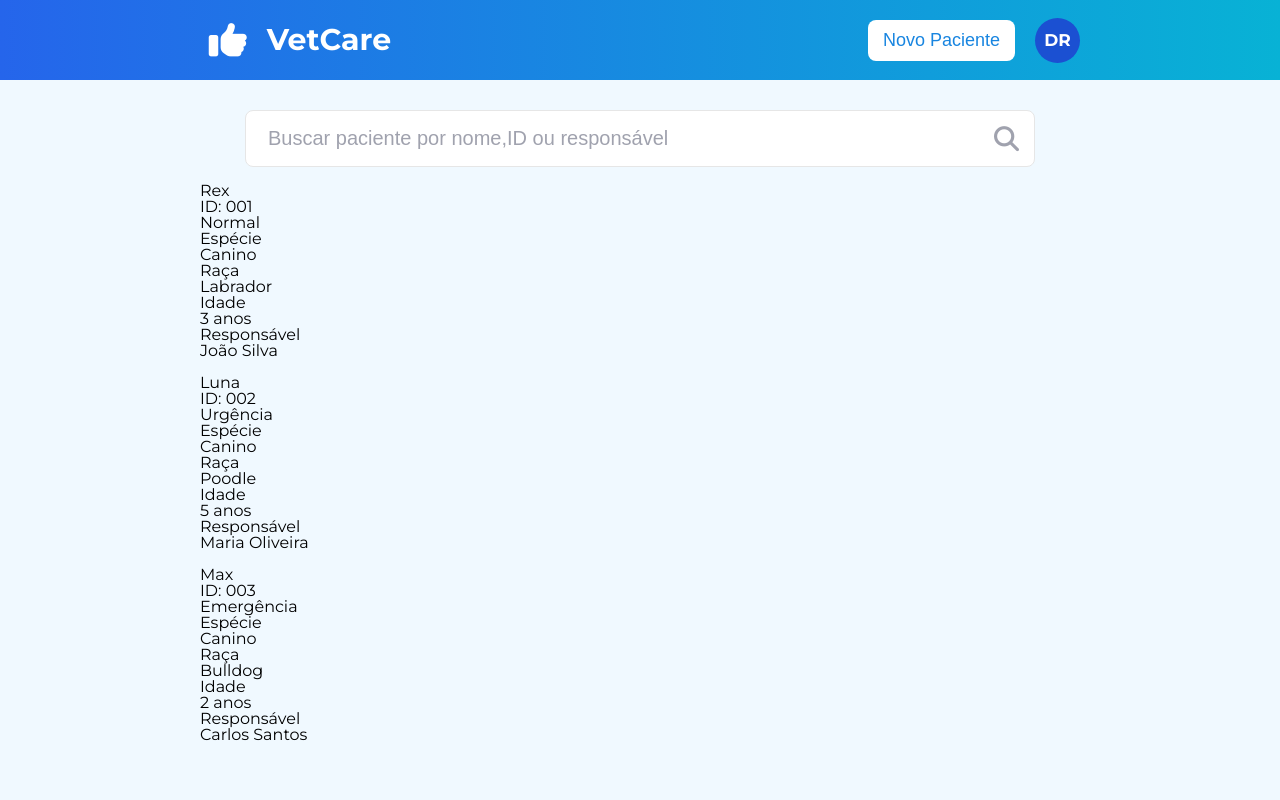
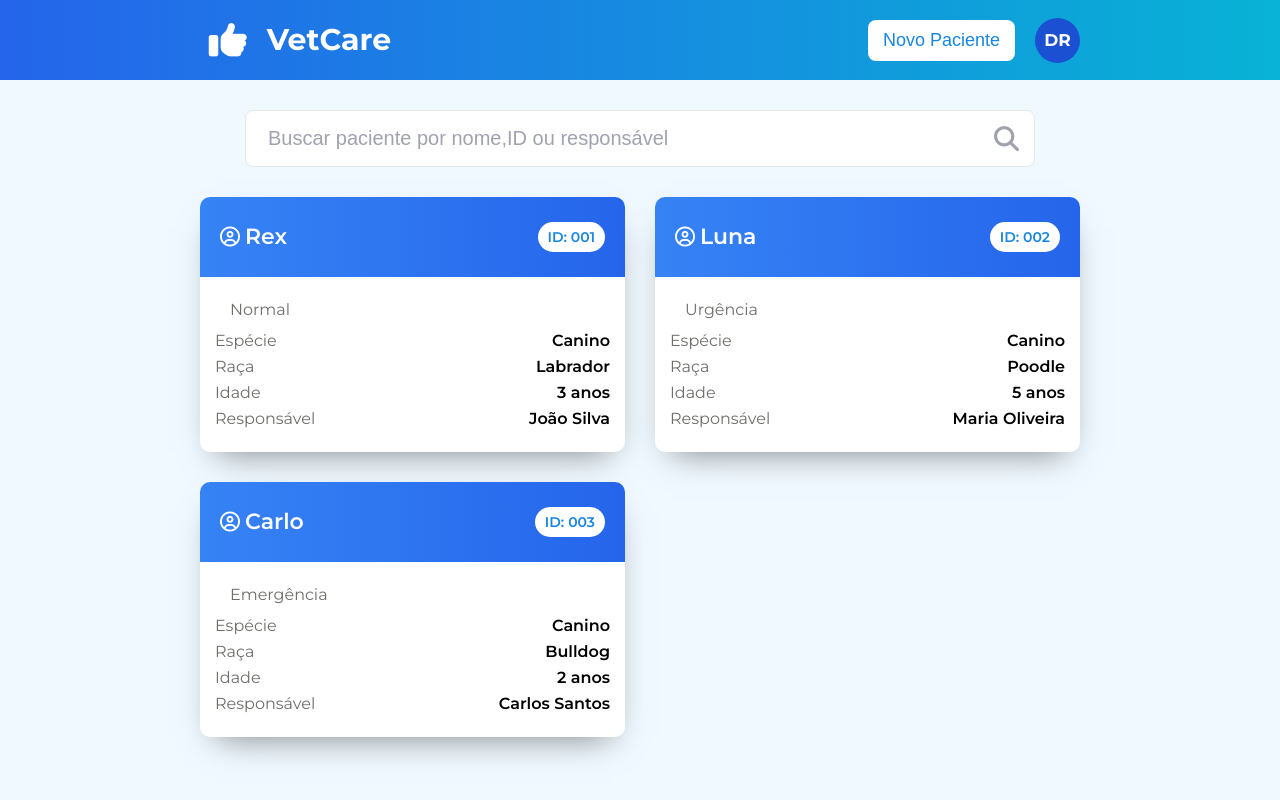
Before and after one commit to Kaue-LS/hackaton, a Flask app: page / in a window 1280 px wide. Run offline with Flask 3, Linux system fonts and the light colour scheme.

Commit message:
style: navBar and cardList desktop

```diff
--- a/static/home.css
+++ b/static/home.css
@@ -43,7 +43,7 @@
   justify-content: center;
   border-radius: 100%;
   overflow: hidden;
-  background: var(--color_blue-dark);
+  background: var(--color_blue_dark);
   color: var(--color_white);
 }
 .header .header_userOp .header_user span {
@@ -65,6 +65,7 @@
   padding: 15px 20px;
   margin-inline: auto;
   border: 1px solid var(--color_gray_light);
+  margin-bottom: 30px;
 }
 .main_home .main_nav input {
   font-size: 20px;
@@ -84,3 +85,75 @@
   font-size: 25px;
   color: var(--color_gray);
 }
+
+/* CARDLIST */
+.main_home .main_cardList {
+  display: grid;
+  grid-template-columns: 1fr 1fr;
+  gap: 30px;
+  margin-bottom: 30px;
+}
+.main_home .main_cardList article {
+  background: var(--color_white);
+  border-radius: 10px;
+  overflow: hidden;
+  box-shadow: 1px 15px 33px -16px rgba(0, 0, 0, 0.51);
+  -webkit-box-shadow: 1px 15px 33px -16px rgba(0, 0, 0, 0.51);
+  -moz-box-shadow: 1px 15px 33px -16px rgba(0, 0, 0, 0.51);
+}
+.main_home .main_cardList article header {
+  display: flex;
+  justify-content: space-between;
+  align-items: center;
+  padding: 25px 20px;
+}
+
+.main_home .main_cardList article header div {
+  display: flex;
+  justify-content: space-between;
+  align-items: center;
+  gap: 5px;
+  color: var(--color_white);
+}
+.main_home .main_cardList article header .client > h3 span {
+  font-size: 22px;
+  font-weight: 600;
+}
+.main_home .main_cardList article header .client > i {
+  font-size: 20px;
+}
+.main_home .main_cardList article header .id {
+  background-color: var(--color_white);
+  color: var(--color_blue);
+  border-radius: 30px;
+  padding: 8px 10px;
+  font-size: 14px;
+  font-weight: 600;
+}
+.main_home .main_cardList article .content {
+  padding: 25px 15px;
+  display: flex;
+  flex-direction: column;
+  justify-content: center;
+  color: var(--color_gray_dark);
+  font-size: 16px;
+  font-weight: 400;
+}
+.main_home .main_cardList article .content .status {
+  display: inline-flex;
+  gap: 15px;
+  margin-bottom: 15px;
+}
+.main_home .main_cardList article .content .info {
+  display: flex;
+  flex-direction: column;
+  gap: 10px;
+}
+.main_home .main_cardList article .content .info label {
+  display: flex;
+  justify-content: space-between;
+}
+.main_home .main_cardList article .content .info label span {
+  color: var(--color_black);
+  font-weight: 600;
+}
--- a/static/variable.css
+++ b/static/variable.css
@@ -5,8 +5,9 @@
   --color_white: #ffff;
   --color_black: #000000;
   --color_blue: #1885e0;
-  --color_blue-dark: #1b50d2;
+  --color_blue_dark: #1b50d2;
   --color_gray: #a0a2ae;
+  --color_gray_dark: #6e6e6b;
   --color_gray_light: #e6e6e6;
 }
 
@@ -34,3 +35,6 @@
     #08b2d5
   ); /* azul escuro → azul claro */
 }
+.bg_blue_gradient_right {
+  background: linear-gradient(to right, #3683f5, #2565eb);
+}
--- a/templates/home.html
+++ b/templates/home.html
@@ -30,22 +30,24 @@
         <!-- CARD-1 -->
         <article>
             <!-- head -->
-            <header>
-                <span>
-                    <img src="" alt="">
-                    <h3>Rex</h3>
-                </span>
-                <span>
+            <header class="bg_blue_gradient_right">
+                <div class="client">
+                    <i class="fa-regular fa-circle-user"></i>
+                    <h3>
+                        <span>Rex</span>
+                    </h3>
+                </div>
+                <span class="id">
                     ID: 001
                 </span>
             </header>
             <!-- body -->
-            <div>
-                <div>
+            <div class="content">
+                <div class="status">
                     <span></span>
                     <span>Normal</span>
                 </div>
-                <div>
+                <div class="info">
                     <label for="Espécie">
                         <p>Espécie</p>
                         <span>Canino</span>
@@ -68,22 +70,24 @@
         <!-- CARD-2 -->
         <article>
             <!-- head -->
-            <header>
-                <span>
-                    <img src="" alt="">
-                    <h3>Luna</h3>
-                </span>
-                <span>
+            <header class="bg_blue_gradient_right">
+                <div class="client">
+                    <i class="fa-regular fa-circle-user"></i>
+                    <h3>
+                        <span>Luna</span>
+                    </h3>
+                </div>
+                <span class="id">
                     ID: 002
                 </span>
             </header>
             <!-- body -->
-            <div>
-                <div>
+            <div class="content">
+                <div class="status">
                     <span></span>
                     <span>Urgência</span>
                 </div>
-                <div>
+                <div class="info">
                     <label for="Espécie">
                         <p>Espécie</p>
                         <span>Canino</span>
@@ -103,25 +107,27 @@
                 </div>
             </div>
         </article>
-        <!-- CARD-2 -->
+        <!-- CARD-3 -->
         <article>
             <!-- head -->
-            <header>
-                <span>
-                    <img src="" alt="">
-                    <h3>Max</h3>
-                </span>
-                <span>
+            <header class="bg_blue_gradient_right">
+                <div class="client">
+                    <i class="fa-regular fa-circle-user"></i>
+                    <h3>
+                        <span>Carlo</span>
+                    </h3>
+                </div>
+                <span class="id">
                     ID: 003
                 </span>
             </header>
             <!-- body -->
-            <div>
-                <div>
+            <div class="content">
+                <div class="status">
                     <span></span>
                     <span>Emergência</span>
                 </div>
-                <div>
+                <div class="info">
                     <label for="Espécie">
                         <p>Espécie</p>
                         <span>Canino</span>
```
